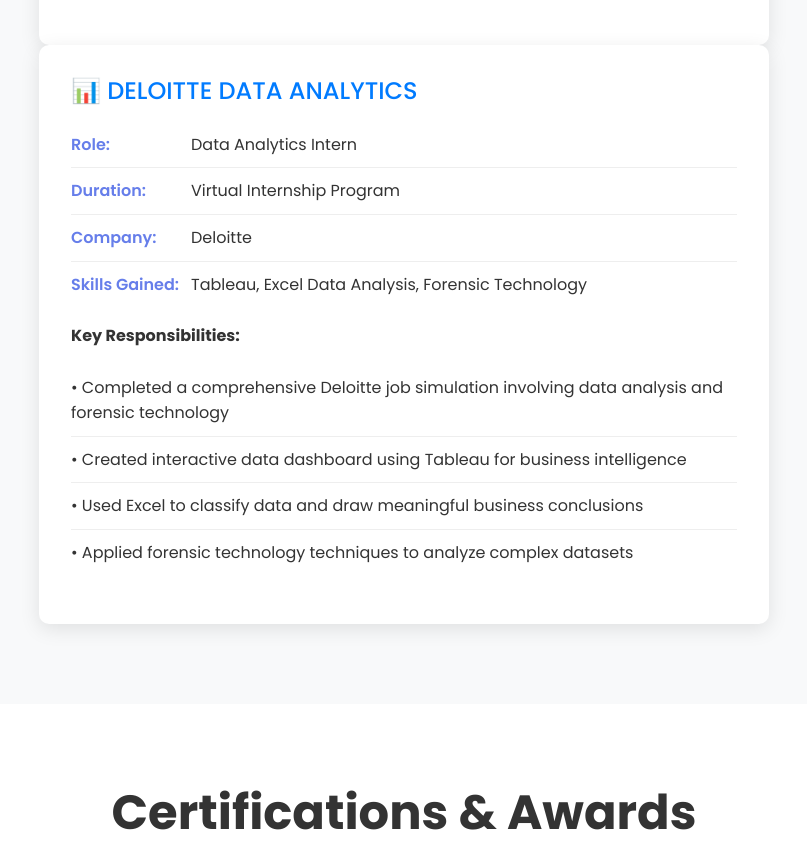
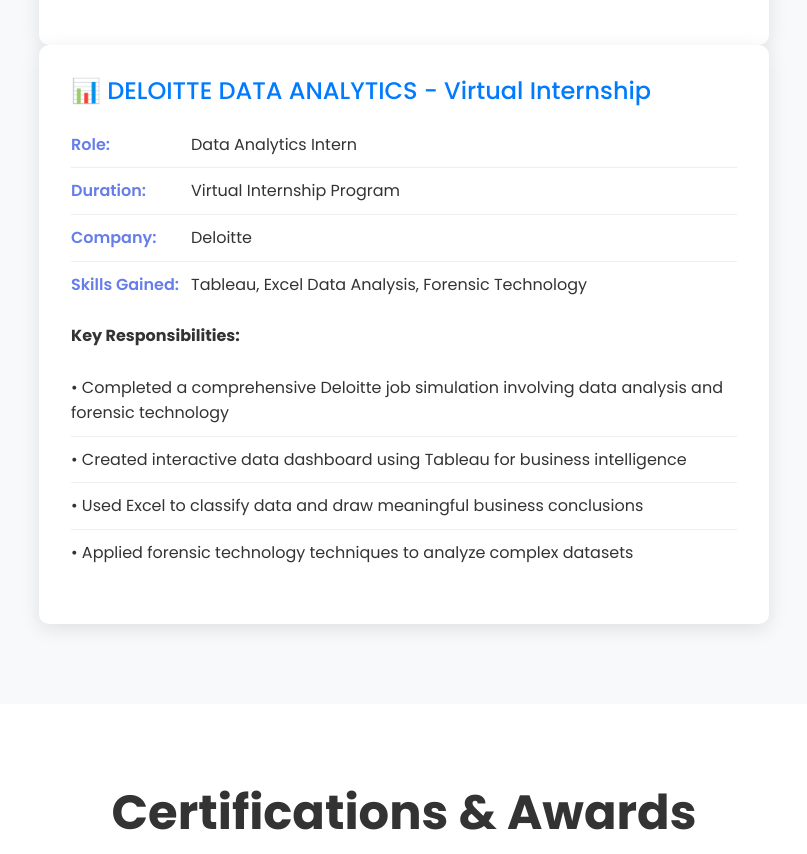
Before and after one commit to shhruthii/shhruthii.github.io, a plain HTML site: page index.html in a window 1280 px wide. Shown: the part 4476-5330 px from the top of the page, without its empty margins (236-1043 px from the left). Drawn offline with nearby package versions, Linux system fonts and the light colour scheme.

Commit message:
Update index.html

```diff
--- a/index.html
+++ b/index.html
@@ -602,7 +602,7 @@ background-repeat: no-repeat;
             </div>
 
            <div class="about-info">
-                        <h4><a href="https://www.theforage.com/completion-certificates/9PBTqmSxAf6zZTseP/io9DzWKe3PTsiS6GG_9PBTqmSxAf6zZTseP_gyNshKsrkbPkt49yp_1758047786611_completion_certificate.pdf" target="_self"> 📊 DELOITTE DATA ANALYTICS </a></h4>
+                            <h4><a href="https://www.theforage.com/completion-certificates/9PBTqmSxAf6zZTseP/io9DzWKe3PTsiS6GG_9PBTqmSxAf6zZTseP_gyNshKsrkbPkt49yp_1758047786611_completion_certificate.pdf" target="_self"> 📊 DELOITTE DATA ANALYTICS - Virtual Internship</a></h4>
                             <ul class="mt-3">
                                 <li><span>Role:</span> <span>Data Analytics Intern</span></li>
                                 <li><span>Duration:</span> <span>Virtual Internship Program</span></li>
@@ -616,6 +616,7 @@ background-repeat: no-repeat;
                                 <li>• Used Excel to classify data and draw meaningful business conclusions</li>
                                 <li>• Applied forensic technology techniques to analyze complex datasets</li>
                             </ul>
+                        </div>
                     </div>
           </div>
         </div>
```
Lines whose indentation alone changed are shown as unchanged.
